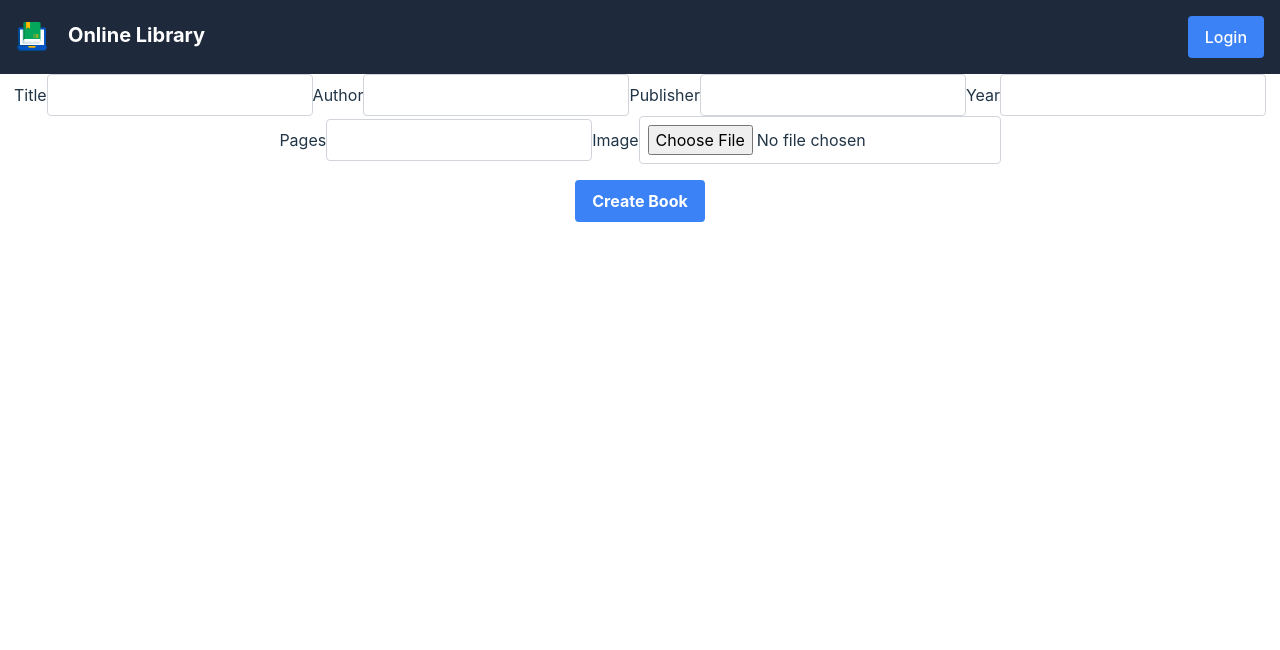
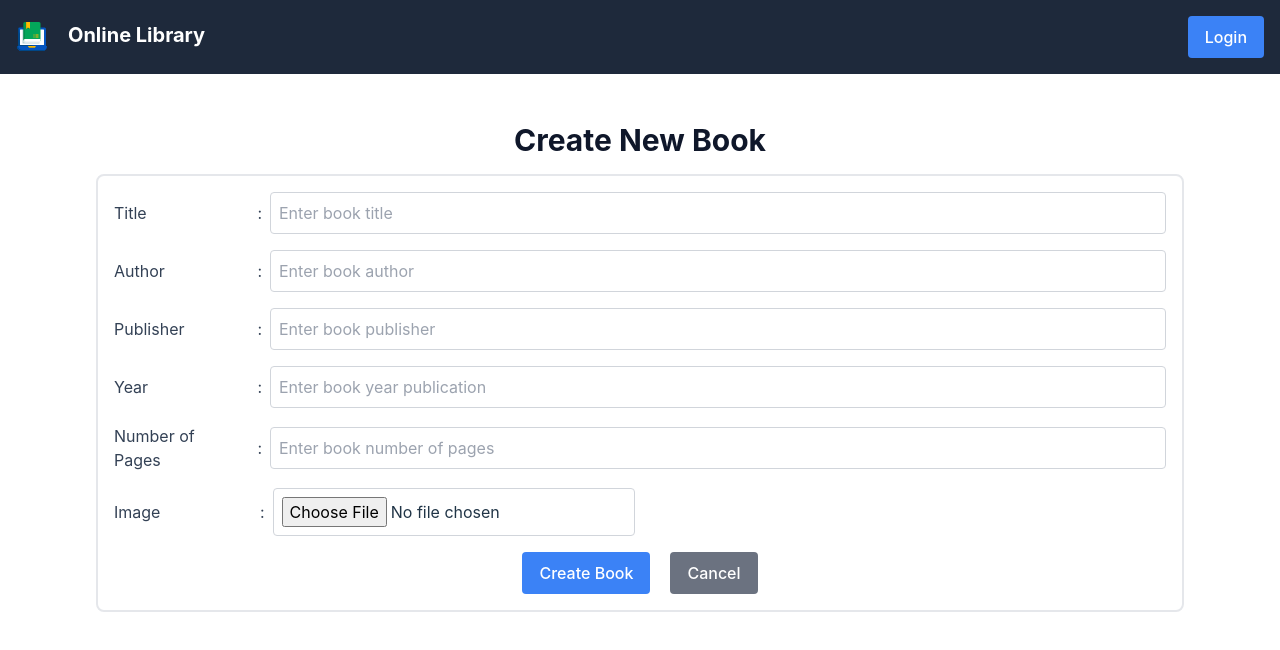
Before and after one commit to munzayanahusn/HW-React-Book, a React (Vite) app in the folder frontend/: page /newbook in a window 1280 px wide. Shown: the top 650 px of the page. Built offline with nearby package versions, Linux system fonts and the light colour scheme.

Commit message:
style: form

```diff
--- a/frontend/src/components/BookForm.jsx
+++ b/frontend/src/components/BookForm.jsx
@@ -1,15 +1,13 @@
 import { useEffect, useState } from "react";
 import { createBook, editBook } from "../modules/fetch";
+import { useNavigate } from "react-router-dom";
 
 export default function BookForm({ bookData }) {
   const [selectedImage, setSelectedImage] = useState(null);
+  const navigate = useNavigate();
 
   async function handleSubmit(event) {
     event.preventDefault();
-    if (!selectedImage) {
-      alert("Please select an image");
-      return;
-    }
     const formData = new FormData(event.target);
     if (bookData) {
       try {
@@ -25,8 +23,7 @@ export default function BookForm({ bookData }) {
       } catch (error) {
         alert(error.response.data.message || "Something went wrong");
       }
-      return;
-    }
+    } else {
       try {
         await createBook(formData);
         event.target.reset();
@@ -36,6 +33,8 @@ export default function BookForm({ bookData }) {
         alert(error.response.data.message || "Something went wrong");
       }
     }
+    navigate(`/books/${bookData.id}`);
+  }
 
   useEffect(() => {
     if (bookData?.image) {
@@ -43,66 +42,101 @@ export default function BookForm({ bookData }) {
     }
   }, [bookData]);
 
+  const handleCancel = () => {
+    navigate(`/books/${bookData.id}`);
+  };
   return (
+    <div className="w-full py-4 px-24 mx-auto mt-8">
+      <h1 className="text-3xl text-slate-900 font-bold mb-4">{bookData ? "Edit Book" : "Create New Book"}</h1>
+
+      <div className="border-2 border-gray-200 rounded-lg p-4">
         <form onSubmit={handleSubmit} className="space-y-4">
-      <div className="space-y-4">
-        <label>
+          <div className="flex mb-4 items-center">
+            <label className="block text-slate-700 text-left mr-4" style={{ width: '150px' }}>
               Title
+            </label>
+            <p className="text-slate-700 mr-2">:</p>
             <input
+                type="text"
+                id="title"
                 name="title"
+                placeholder="Enter book title"
                 required
                 defaultValue={bookData?.title}
-            className="border border-gray-300 p-2 rounded"
+                className="bg-white border border-gray-300 rounded p-2 w-full"
+                style={{ color: 'black' }}
             />
+          </div>
+          <div className="flex mb-4 items-center">
+            <label className="block text-slate-700 text-left mr-4" style={{ width: '150px' }}>
+              Author
             </label>
-        <label>
-          Author
+            <p className="text-slate-700 mr-2">:</p>
             <input
+                type="text"
+                id="author"
                 name="author"
+                placeholder="Enter book author"
                 required
                 defaultValue={bookData?.author}
-            className="border border-gray-300 p-2 rounded"
+                className="bg-white border border-gray-300 rounded p-2 w-full"
+                style={{ color: 'black' }}
             />
+          </div>
+          <div className="flex mb-4 items-center">
+            <label className="block text-slate-700 text-left mr-4" style={{ width: '150px' }}>
+              Publisher
             </label>
-        <label>
-          Publisher
+            <p className="text-slate-700 mr-2">:</p>
             <input
+                type="text"
+                id="publisher"
                 name="publisher"
+                placeholder="Enter book publisher"
                 required
                 defaultValue={bookData?.publisher}
-            className="border border-gray-300 p-2 rounded"
+                className="bg-white border border-gray-300 rounded p-2 w-full"
+                style={{ color: 'black' }}
             />
+          </div>
+          <div className="flex mb-4 items-center">
+            <label className="block text-slate-700 text-left mr-4" style={{ width: '150px' }}>
+              Year
             </label>
-        <label>
-          Year
+            <p className="text-slate-700 mr-2">:</p>
             <input
+                type="number"
+                id="year"
                 name="year"
-            type="number"
+                placeholder="Enter book year publication"
                 required
                 defaultValue={bookData?.year}
-            className="border border-gray-300 p-2 rounded"
+                className="bg-white border border-gray-300 rounded p-2 w-full"
+                style={{ color: 'black' }}
             />
+          </div>
+          <div className="flex mb-4 items-center">
+            <label className="block text-slate-700 text-left mr-4" style={{ width: '150px' }}>
+              Number of Pages
             </label>
-        <label>
-          Pages
+            <p className="text-slate-700 mr-2">:</p>
             <input
+                type="number"
+                id="pages"
                 name="pages"
-            type="number"
+                placeholder="Enter book number of pages"
                 required
                 defaultValue={bookData?.pages}
-            className="border border-gray-300 p-2 rounded"
+                className="bg-white border border-gray-300 rounded p-2 w-full"
+                style={{ color: 'black' }}
             />
+          </div>
+          {!bookData?.image && (
+            <div className="flex mb-4 items-center">
+              <label className="block text-slate-700 text-left mr-4" style={{ width: '130px' }}>
+                Image
               </label>
-        {selectedImage && (
-          <img
-            src={selectedImage}
-            alt="Selected Image"
-            className="w-64 object-cover rounded"
-          />
-        )}
-        {!bookData?.image && (
-          <label>
-            Image
+              <p className="text-slate-700 mr-2">:</p>
               <input
                 name="image"
                 type="file"
@@ -113,15 +147,21 @@ export default function BookForm({ bookData }) {
                 }}
                 className="border border-gray-300 p-2 rounded"
               />
-          </label>
+            </div>
           )}
+          {selectedImage && (
+            <img
+              src={selectedImage}
+              alt="Selected Image"
+              className="w-64 border border-black object-cover rounded ml-40"
+            />
+          )}
+          <div className="flex justify-center">
+            <button className="bg-blue-500 hover:bg-blue-700 text-white py-2 px-4 mr-5 rounded" type="submit">{bookData ? "Edit Book" : "Create Book"}</button>
+            <button className="bg-gray-500 hover:bg-gray-700 text-white py-2 px-4 rounded" onClick={handleCancel}>Cancel</button>
           </div>
-      <button
-        type="submit"
-        className="bg-blue-500 hover:bg-blue-700 text-white font-bold py-2 px-4 rounded"
-      >
-        {bookData ? "Edit Book" : "Create Book"}
-      </button>
         </form>
+      </div>
+    </div>
   );
 }
--- a/frontend/src/pages/BooksDetail.jsx
+++ b/frontend/src/pages/BooksDetail.jsx
@@ -67,6 +67,11 @@ export default function BookDetails() {
           </div>
         </div>
       )}
+      {(!localStorage.getItem('token') || (localStorage.getItem('isLogIn') == "false")) && (
+        <div className="text-center text-amber-700 mt-10">
+          <p>You need to log in to edit or delete the book.</p>
+        </div>
+      )}
       {localStorage.getItem('token') && (localStorage.getItem('isLogIn') == "true") && (
         <div className="flex space-x-4 mt-4">
           <div className="relative">
--- a/frontend/src/pages/Homepage.jsx
+++ b/frontend/src/pages/Homepage.jsx
@@ -31,19 +31,19 @@ export default function Homepage() {
         <h1>Welcome to the Online Library</h1>
       </div>
       {!isLoggedIn && (
-        <div className="text-center text-black mt-10">
+        <div className="text-center text-amber-700 mb-5">
           <p>Please Login or Register First to Start Reading</p>
         </div>
       )}
 
       {isLoggedIn && isLogOut && (
-        <div className="text-center text-black mt-10">
-          <p>You have been logged out. Please Login Again to Add or Edit Books</p>
+        <div className="text-center text-amber-700 mb-5">
+          <p>You have been logged out. Please Login Again to Add or Edit Book</p>
         </div>
       )}
 
       {isLoggedIn && (books.length === 0) && (
-        <div className="text-center text-black mt-10">
+        <div className="text-center text-slate-500 text-bold mb-5">
           <p>No books available</p>
         </div>
       )}
--- a/frontend/src/pages/Register.jsx
+++ b/frontend/src/pages/Register.jsx
@@ -17,7 +17,7 @@ const Register = () => {
     }
     try {
       await registerUser(name, email, password);
-      alert("You have successfully registered.");
+      alert("You have successfully registered. Please Login To Continue");
       navigate("/");
     } catch (e) {
       setError(e.message || "An error occurred. Please try again.");
@@ -44,10 +44,11 @@ const Register = () => {
             id="name"
             name="name"
             placeholder="Enter your name"
-            className="bg-white border border-gray-300 rounded p-2 w-full"
+            className="bg-white border border-gray-300 rounded p-2 w-full "
             value={name}
             onChange={(e) => setName(e.target.value)}
             required
+            style={{ color: 'black' }}
           />
         </div>
 
@@ -59,10 +60,11 @@ const Register = () => {
             id="email"
             name="email"
             placeholder="Enter your email address"
-            className="bg-white border border-gray-300 rounded p-2 w-full"
+            className="bg-white border border-gray-300 rounded p-2 w-full "
             value={email}
             onChange={(e) => setEmail(e.target.value)}
             required
+            style={{ color: 'black' }}
           />
         </div>
 
@@ -73,29 +75,31 @@ const Register = () => {
             type="password"
             id="password"
             placeholder="Enter a password"
-            className="bg-white border border-gray-300 rounded p-2 w-full"
+            className="bg-white border border-gray-300 rounded p-2 w-full "
             value={password}
             onChange={(e) => setPassword(e.target.value)}
             required
+            style={{ color: 'black' }}
           />
         </div>
 
-        <div className="flex mb-4 items-center">
+        <div className="flex items-center">
           <label htmlFor="confirmPassword" className="block text-left text-slate-700 mr-4" style={{ width: '150px' }}>Confirm Password</label>
           <p className="text-slate-700 mr-2">:</p>
           <input
             type="password"
             id="confirmPassword"
             placeholder="Confirm your password"
-            className={`bg-white border border-gray-300 rounded p-2 w-full ${password !== confirmPassword && 'border-red-500'}`}
+            className={`bg-white border border-gray-300 rounded p-2 w-full  ${password !== confirmPassword && 'border-red-500'}`}
             value={confirmPassword}
             onChange={(e) => setConfirmPassword(e.target.value)}
             required
+            style={{ color: 'black' }}
           />
-          {password !== confirmPassword && (
-            <p className="text-xs text-red-500">The password does not match</p>
-          )}
         </div>
+        {password !== confirmPassword && (
+          <p className="text-xs text-red-500 text-left ml-40 mt-2 mb-4">The password does not match</p>
+        )}
 
         <div className="flex justify-center">
           <button className="bg-blue-500 hover:bg-blue-700 text-white py-2 px-4 mr-5 rounded" type="submit">Register</button>
```
Lines whose indentation alone changed are shown as unchanged.
